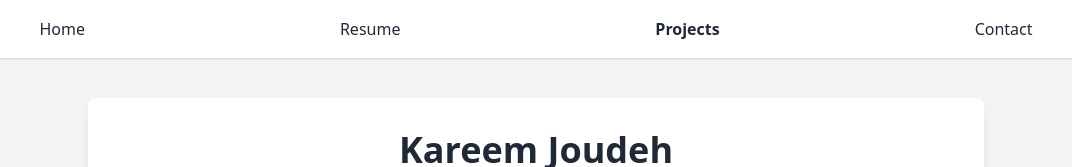
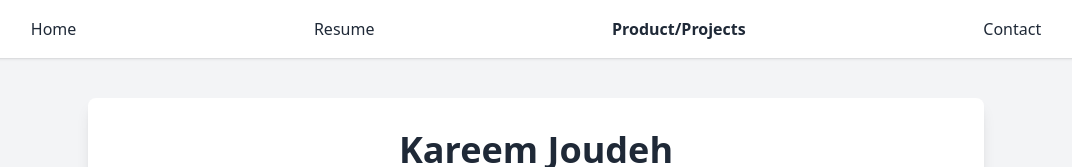
Before and after one commit to Kjoudeh/portfolio, a plain HTML site: page resume.html in a window 1280 px wide. Shown: the top 167 px of the page, without its empty margins (104-1176 px from the left). Drawn offline with nearby package versions, Linux system fonts and the light colour scheme.

Commit message:
Rename 'Projects' link to 'Product/Projects'

```diff
--- a/resume.html
+++ b/resume.html
@@ -11,7 +11,7 @@
   <nav class="bg-white shadow p-4 flex justify-around">
     <a href="index.html">Home</a>
     <a href="resume.html">Resume</a>
-    <a href="projects.html" class="font-bold">Projects</a>
+    <a href="projects.html" class="font-bold">Product/Projects</a>
     <a href="contact.html">Contact</a>
   </nav>
 
```
